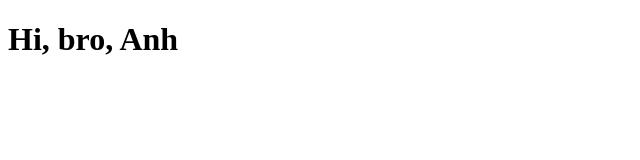
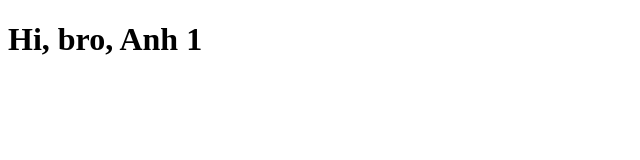
Before and after one commit to anhnguyenvan-agilityio/practice-git, a plain HTML site: page index.html in a window 1280 px wide. Shown: the full height of the page, 0-640 px from the left. Drawn offline with Linux system fonts and the light colour scheme.

Commit message:
them 1 vo h1

```diff
--- a/index.html
+++ b/index.html
@@ -9,7 +9,7 @@
 </head>
 
 <body>
-    <h1>Hi, bro, Anh</h1>
+    <h1>Hi, bro, Anh 1</h1>
 </body>
 
 </html>
```
